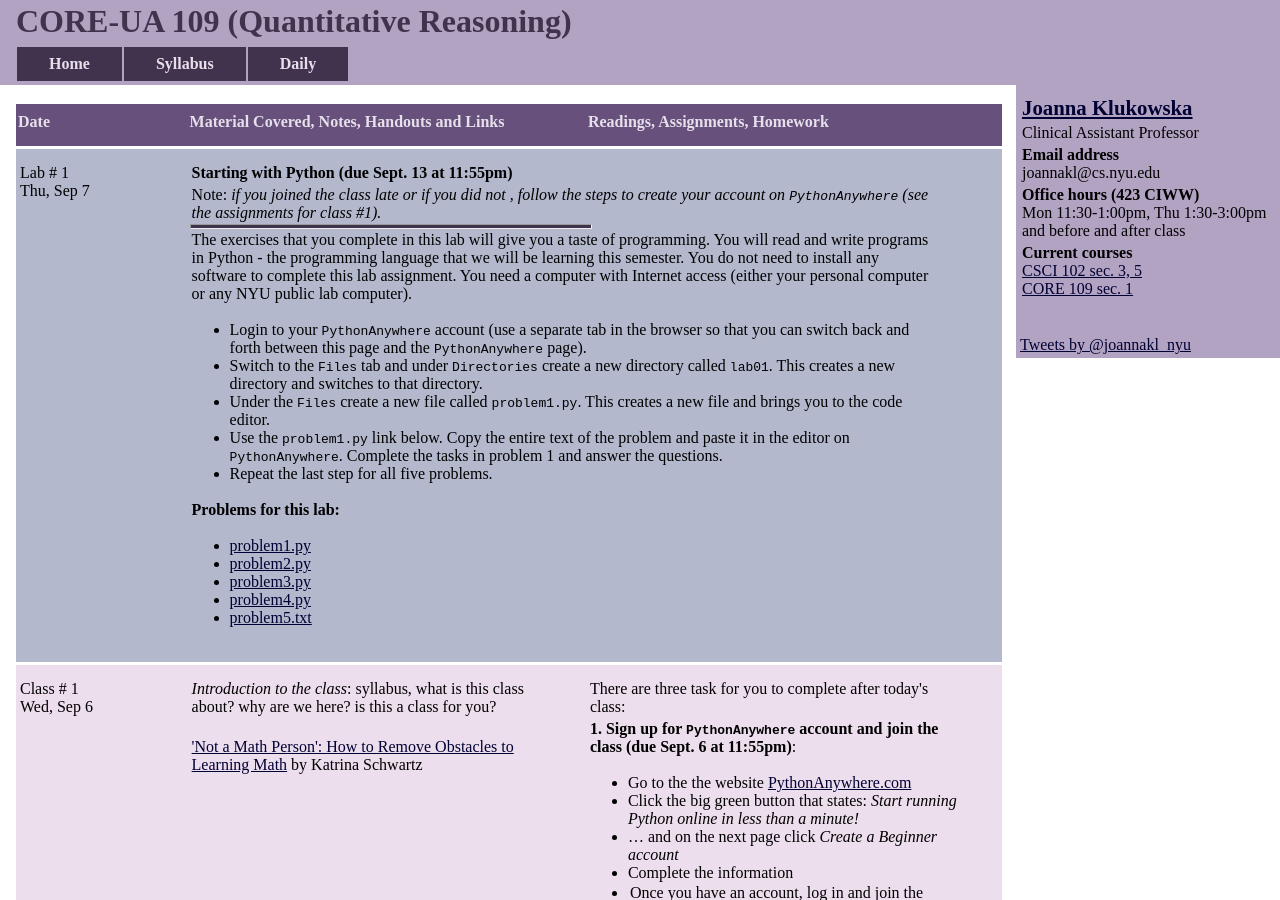
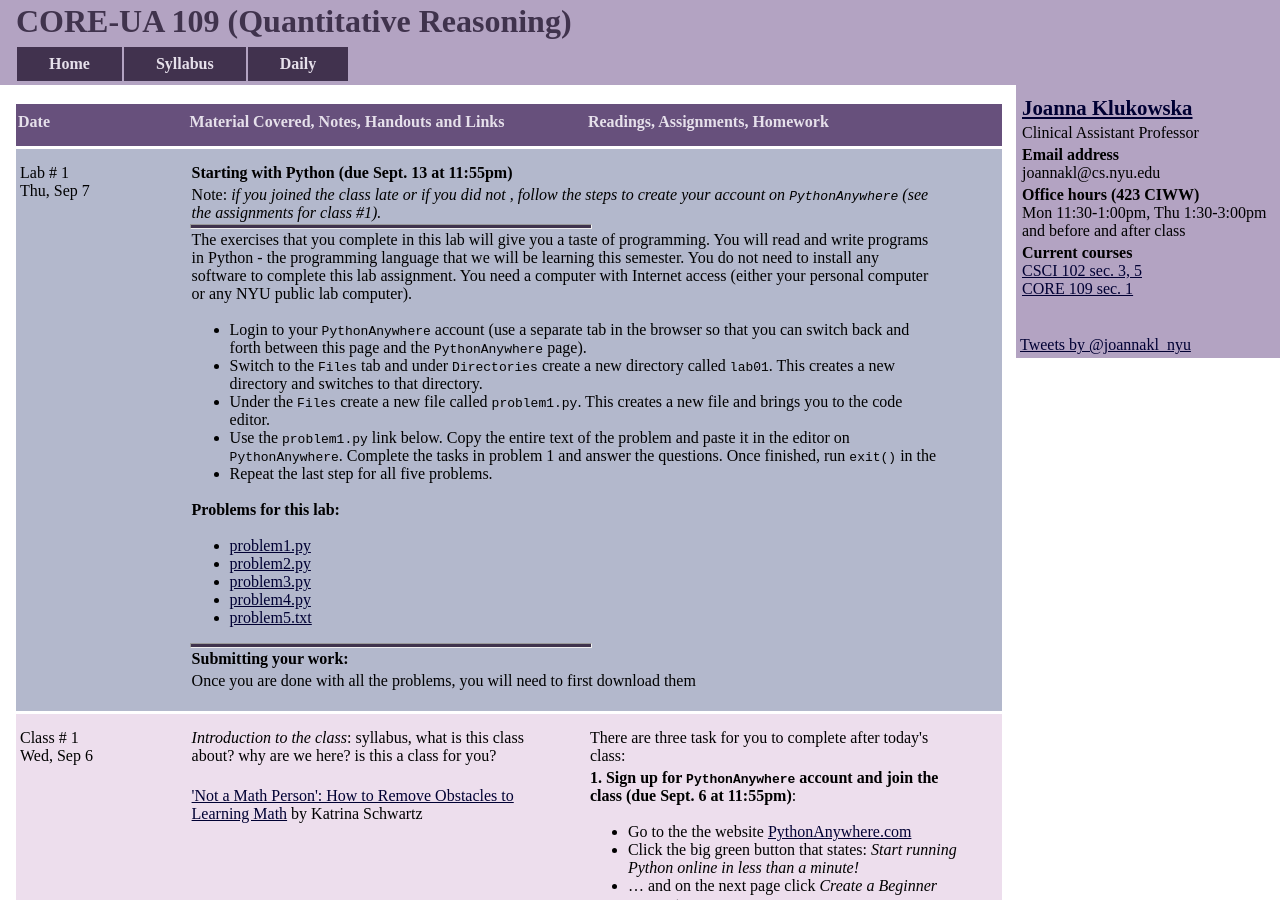
Before and after one commit to joannakl/core109_f17, a Jekyll site: the page built from daily.html, in a window 1280 px wide and 900 px high. Built offline with Jekyll 4.4.1, drawn with Linux system fonts in a browser that asks for light colours; comment, search, counter and statistics services are not loaded.

Commit message:
lab1 intructions

```diff
--- a/_includes/daily/02.markdown
+++ b/_includes/daily/02.markdown
@@ -38,13 +38,13 @@ called `lab01`. This creates a new directory and switches to that directory.
 file and brings you to the code editor.
 - Use the `problem1.py` link below. Copy the entire text of the problem and paste it
 in the editor on `PythonAnywhere`. Complete the tasks in problem 1 and answer the
-questions.
+questions. Once finished, run `exit()` in the
 - Repeat the last step for all five problems.
 
 
 __Problems for this lab:__
-- [problem1.py]({{ site.url }}/labs/lab01/problem1.py)
-- [problem2.py]({{ site.url }}/labs/lab01/problem2.py)
+- [problem1.py](labs/lab01/problem1.py)
+- [problem2.py](labs/lab01/problem2.py)
 - [problem3.py]({{ site.url }}/labs/lab01/problem3.py)
 - [problem4.py]({{ site.url }}/labs/lab01/problem4.py)
 - [problem5.txt]({{ site.url }}/labs/lab01/problem5.txt)
@@ -56,8 +56,11 @@ __Problems for this lab:__
 (i.e., the ones that will be graded) should be there no later than the due date of
 Sept. 13 at 11:55pm.
 -->
+---
 
+__Submitting your work:__
 
+Once you are done with all the problems, you will need to first download them
 </p>
 </div>
 
```
